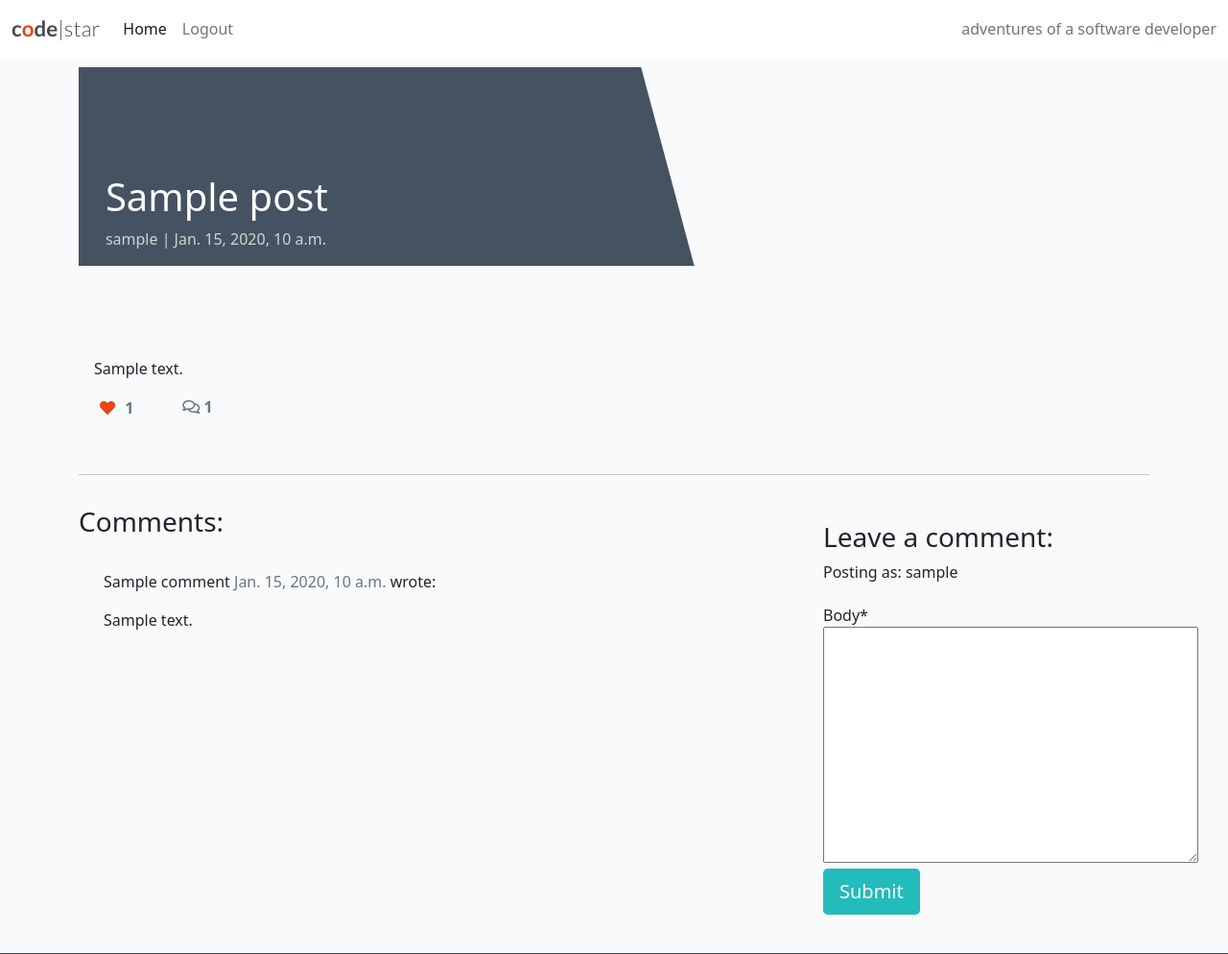
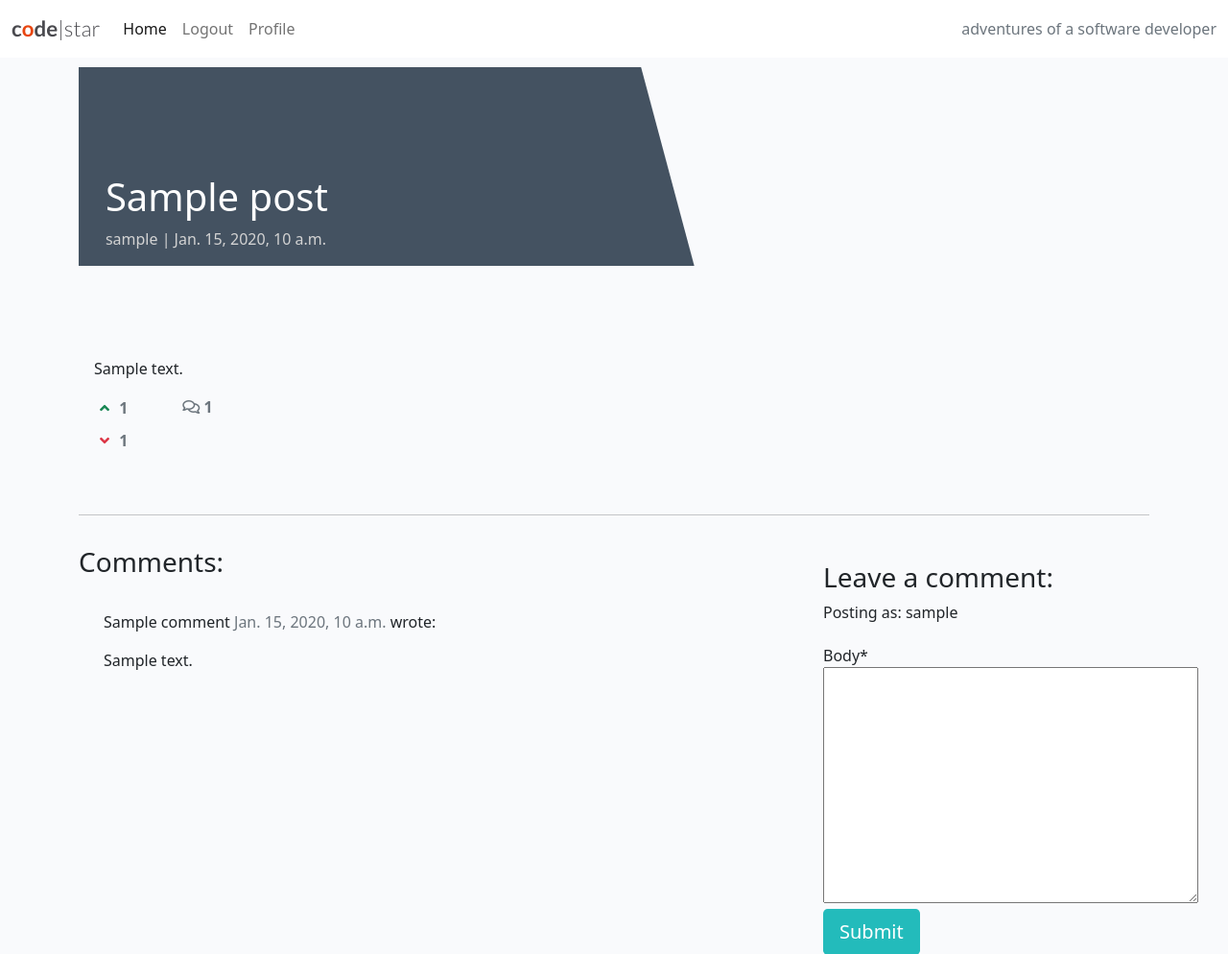
Before and after one commit to christine-gk416/django-blog, a Django app: a page that uses templates/base.html in a window 1280 px wide. Shown: the top 994 px of the page at 96% size. Run offline with Django 3.2, Linux system fonts and the light colour scheme; a user stored in the database is signed in; tables that the repository leaves empty hold one stand-in row (values such as "Sample post"); some libraries are stand-ins or nearby versions.

Commit message:
Set up basic profile functionality

```diff
--- a/blog/admin.py
+++ b/blog/admin.py
@@ -1,5 +1,5 @@
 from django.contrib import admin
-from .models import Post, Comment
+from .models import Post, Comment, Profile
 from django_summernote.admin import SummernoteModelAdmin
 
 
@@ -23,3 +23,6 @@ class CommentAdmin(admin.ModelAdmin):
 
     def approve_comments(self, request, queryset):
         queryset.update(approved=True)
+
+
+admin.site.register(Profile)
--- a/blog/models.py
+++ b/blog/models.py
@@ -19,6 +19,8 @@ class Post(models.Model):
     status = models.IntegerField(choices=STATUS, default=0)
     likes = models.ManyToManyField(
         User, related_name='blogpost_like', blank=True)
+    dislikes = models.ManyToManyField(
+        User, related_name='blogpost_dislike', blank=True)
 
     class Meta:
         ordering = ["-created_on"]
@@ -28,6 +30,9 @@ class Post(models.Model):
 
     def number_of_likes(self):
         return self.likes.count()
+
+    def number_of_dislikes(self):
+        return self.dislikes.count()
 
     def get_absolute_url(self):
         return f"/post/{self.slug}/"
@@ -46,3 +51,15 @@ class Comment(models.Model):
 
     def __str__(self):
         return f"Comment {self.body} by {self.name}"
+
+
+# Extending User Model Using a One-To-One Link
+class Profile(models.Model):
+    user = models.OneToOneField(User, on_delete=models.CASCADE)
+    name = models.CharField(max_length=100, default='Test')
+    bio = models.TextField()
+    avatar = models.ImageField(default='default.jpg', upload_to='profile_images')
+
+
+    def __str__(self):
+        return self.user.username
--- a/blog/urls.py
+++ b/blog/urls.py
@@ -1,8 +1,14 @@
+from django.urls import path
+from django.conf import settings
+from django.conf.urls.static import static
+
 from . import views
-from django.urls import path
+from .views import profile
 
 urlpatterns = [
     path('', views.PostList.as_view(), name='home'),
+    path('profile/', profile, name='users-profile'),
     path('<slug:slug>/', views.PostDetail.as_view(), name='post_detail'),
     path('like/<slug:slug>/', views.PostLike.as_view(), name='post_like'),
-]
+    path('dislike/<slug:slug>/', views.PostDisike.as_view(), name='post_dislike'),
+] + static(settings.MEDIA_URL, document_root=settings.MEDIA_ROOT)
--- a/blog/views.py
+++ b/blog/views.py
@@ -2,13 +2,15 @@ from django.shortcuts import render, get_object_or_404, reverse
 from django.views import generic, View
 from django.http import HttpResponseRedirect
 from django.views.generic.edit import FormView
-from .models import Post
+from django.contrib.auth.decorators import login_required
+
+from .models import Post, Profile
 from .forms import CommentForm
 
 
 class PostList(generic.ListView):
     model = Post()
-    queryset = Post.objects.filter(status=1).order_by('-created_on')
+    queryset = Post.objects.filter(status=1).order_by('likes')
     template_name = 'index.html'
     paginate_by = 6
 
@@ -20,8 +22,11 @@ class PostDetail(View):
         post = get_object_or_404(queryset, slug=slug)
         comments = post.comments.filter(approved=True).order_by('created_on')
         liked = False
+        disliked = False
         if post.likes.filter(id=self.request.user.id).exists():
             liked = True
+        if post.likes.filter(id=self.request.user.id).exists():
+            disliked = True
 
         return render (
             request, 'post_detail.html',
@@ -30,6 +35,7 @@ class PostDetail(View):
                 'comments': comments,
                 'commented': False,
                 'liked': liked,
+                'disliked': disliked,
                 'comment_form': CommentForm(),
             },
         )
@@ -39,14 +45,17 @@ class PostDetail(View):
         post = get_object_or_404(queryset, slug=slug)
         comments = post.comments.filter(approved=True).order_by('created_on')
         liked = False
+        disliked = False
         if post.likes.filter(id=self.request.user.id).exists():
             liked = True
+        if post.dislikes.filter(id=self.request.user.id).exists():
+            disliked = True
 
         comment_form = CommentForm(data=request.POST)
 
         if comment_form.is_valid():
             comment_form.instance.email = request.user.email
-            comment_form.instance.name= request.user.username
+            comment_form.instance.name = request.user.username
             comment = comment_form.save(commit=False)
             comment.post = post
             comment.save()
@@ -74,4 +83,35 @@ class PostLike(View):
         else:
             post.likes.add(request.user)
 
+        # if post.dislikes.filter(id=request.user.id).exists():
+        #     post.dislikes.remove(request.user)
+        # else:
+        #     post.dislikes.add(request.user)
+
         return HttpResponseRedirect(reverse('post_detail', args=[slug]))
+
+class PostDisike(View):
+    def post(self, request, slug):
+        post = get_object_or_404(Post, slug=slug)
+
+        # if post.likes.filter(id=request.user.id).exists():
+        #     post.likes.remove(request.user)
+        # else:
+        #     post.likes.add(request.user)
+
+        if post.dislikes.filter(id=request.user.id).exists():
+            post.dislikes.remove(request.user)
+        else:
+            post.dislikes.add(request.user)
+
+        return HttpResponseRedirect(reverse('post_detail', args=[slug]))
+
+
+@login_required
+def profile(request):
+
+    user_profile = get_object_or_404(Profile, user=request.user)
+    context = {
+        'user_profile': user_profile
+    }
+    return render(request, 'profile.html', context)
--- a/requirements.txt
+++ b/requirements.txt
@@ -1,4 +1,5 @@
 asgiref==3.5.0
+backports.zoneinfo==0.2.1
 cloudinary==1.29.0
 dj-database-url==0.5.0
 dj3-cloudinary-storage==0.0.6
@@ -8,6 +9,7 @@ django-crispy-forms==1.14.0
 django-summernote==0.8.20.0
 gunicorn==20.1.0
 oauthlib==3.2.0
+Pillow==9.1.1
 psycopg2==2.9.3
 PyJWT==2.3.0
 python3-openid==3.2.0
--- a/static/css/style.css
+++ b/static/css/style.css
@@ -140,9 +140,9 @@ body {
     background: transparent;
 }
 
-.btn-like:hover,
+/* .btn-like:hover,
 .btn-like:active {
     color: #E84610;
     background: transparent;
     border: none;
-}
+} */
--- a/templates/base.html
+++ b/templates/base.html
@@ -36,6 +36,9 @@
                     {% if user.is_authenticated %}
                     <li class="nav-item">
                         <a class="nav-link" href="{% url 'account_logout' %}">Logout</a>
+                    </li>
+                    <li class="nav-item">
+                        <a class="nav-link" href="{% url 'users-profile' %}">Profile</a>
                     </li>
                     {% else %}
                     <li class="nav-item">
--- a/templates/post_detail.html
+++ b/templates/post_detail.html
@@ -65,16 +65,17 @@
                                 <!-- Check if authenticated user has liked the post and show filled in heart -->
                                 {% if liked %}
                                 <button type="submit" name="blogpost_id" value="{{post.slug}}" class="btn-like">
-                                    <i class="fas fa-heart"></i>
+                                    <i class="fas fa-angle-up text-success"></i>
                                 </button>
                                 {% else %}
                                 <!-- Check if authenticated user has not liked the post and show empty heart -->
                                 <button type="submit" name="blogpost_id" value="{{post.slug}}" class="btn-like">
-                                    <i class="far fa-heart"></i>
+                                    <i class="fas fa-angle-up text-secondary"></i>
                                 </button>
 
                                 {% endif %}
                             </form>
+
 
                             <!-- If user is not authenticated, show empty heart -->
 
@@ -90,9 +91,44 @@
                             <!-- Show like counter whether logged in or not -->
 
                             <span class="text-secondary">
-                                {{ post.number_of_likes }}
+                                {{ post.number_of_likes }} <h1></h1>
                             </span>
 
+
+                        </strong>
+
+                        <strong>
+                            {% if user.is_authenticated %}
+                            <form action="{% url 'post_dislike' post.slug %}" method="POST" class="d-inline">
+                                {% csrf_token %}
+                                <!-- Check if authenticated user has disliked the post and show filled in heart -->
+                                {% if disliked %}
+                                <button type="submit" name="blogpost_id" value="{{post.slug}}" class="btn-like">
+                                    <i class="fas fa-angle-down text-danger"></i>
+                                </button>
+                                {% else %}
+                                <!-- Check if authenticated user has not liked the post and show empty heart -->
+                                <button type="submit" name="blogpost_id" value="{{post.slug}}" class="btn-like">
+                                    <i class="fas fa-angle-down text-secondary"></i>
+                                </button>
+
+                                {% endif %}
+                            </form>
+
+                            {% else %}
+
+                            <span class="text-secondary">
+                                <i class="far fa-heart"></i>
+                            </span>
+
+
+                            {% endif %}
+
+                            <!-- Show like counter whether logged in or not -->
+
+                            <span class="text-secondary">
+                                {{ post.number_of_dislikes }} <h1></h1>
+                            </span>
                         </strong>
                         <!-- <strong class="text-secondary"><i class="far fa-heart"></i> {{ post.number_of_likes }}</strong> -->
                     </div>
```
Also changed, not shown: blog/apps.py (+9 -0 lines), blog/signals.py (added, +16 -0 lines), templates/index.html (+4 -4 lines), templates/profile.html (added, +18 -0 lines), blog/migrations/0002_post_dislikes.py (added), blog/migrations/0003_profile.py (added), blog/migrations/0004_profile_name.py (added), media/default.jpg (added), media/profile_images/cairn-terrier-in-grass-flowers_shutterstock_OlgaOvcharenko-.jpg (renamed from media/images/cairn-terrier-in-grass-flowers_shutterstock_OlgaOvcharenko-.jpg).
